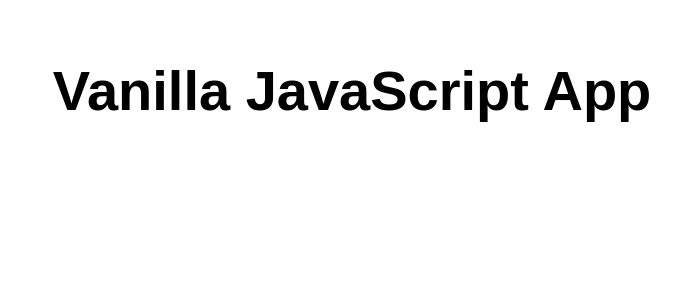
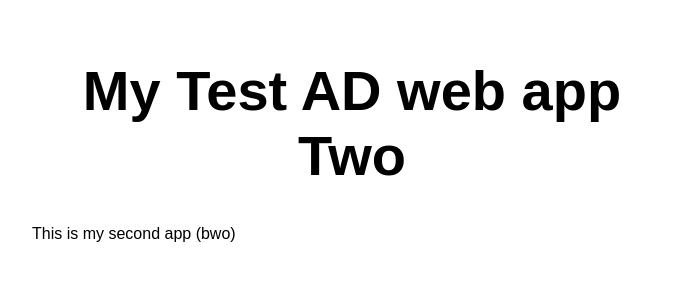
Before and after one commit to manimuthun/MyAdTestWebAppTwo, a plain HTML site: page src/index.html in a window 1280 px wide. Shown: the whole page, without its empty margins (288-968 px from the left). Drawn offline with Linux system fonts and the light colour scheme.

Commit message:
Update index.html

```diff
--- a/src/index.html
+++ b/src/index.html
@@ -10,7 +10,9 @@
 
 <body>
   <main>
-    <h1>Vanilla JavaScript App</h1>
+    <h1>My Test AD web app Two</h1>
+
+    <p>This is my second app (bwo)</p>
   </main>
 </body>
 
```
